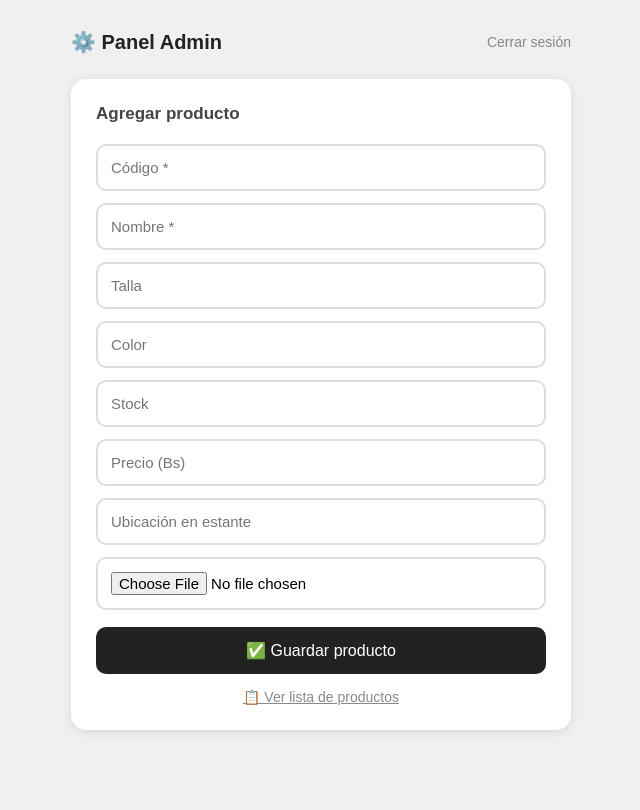
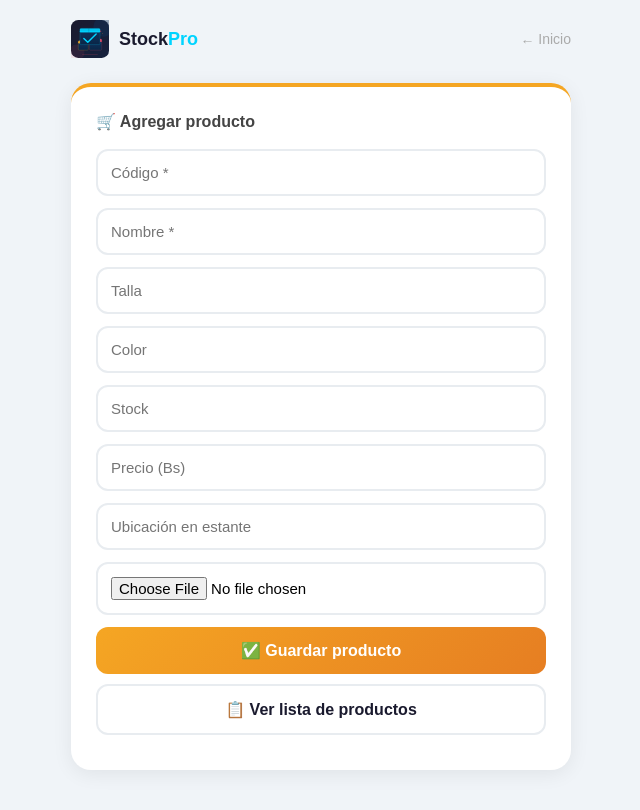
Before and after one commit to UnTalWilson/inventario-app, a Flask app: page /admin in a window 1280 px wide. Shown: the whole page, without its empty margins (319-959 px from the left). Before the commit the page ends 732 px from the top, so only its background shows below. Run offline with Flask 3, Linux system fonts and the light colour scheme; the visitor is signed in with stand-in values (Sample User, id 1); some libraries are stand-ins or nearby versions.

Commit message:
rediseño completo con CSS externo

```diff
--- /dev/null
+++ b/static/style.css
@@ -0,0 +1,139 @@
+* { box-sizing: border-box; margin: 0; padding: 0; }
+
+body {
+    font-family: Arial;
+    background: #f0f4f8;
+    min-height: 100vh;
+    padding: 20px 15px;
+}
+
+/* LOGO/HEADER */
+.header {
+    display: flex;
+    align-items: center;
+    justify-content: space-between;
+    max-width: 500px;
+    margin: 0 auto 25px;
+}
+
+.logo {
+    display: flex;
+    align-items: center;
+    gap: 10px;
+    text-decoration: none;
+}
+
+.logo img {
+    width: 38px;
+    height: 38px;
+}
+
+.logo-text {
+    font-size: 18px;
+    font-weight: bold;
+    color: #1a1a2e;
+}
+
+.logo-text span { color: #00d4ff; }
+
+/* CARDS */
+.card {
+    background: white;
+    border-radius: 20px;
+    padding: 25px;
+    width: 100%;
+    max-width: 500px;
+    margin: 0 auto 20px;
+    box-shadow: 0 4px 20px rgba(0,0,0,0.07);
+}
+
+.card-cyan { border-top: 4px solid #00d4ff; }
+.card-red { border-top: 4px solid #e94560; }
+.card-orange { border-top: 4px solid #f5a623; }
+.card-purple { border-top: 4px solid #8e44ad; }
+
+.card h3 { font-size: 16px; color: #444; margin-bottom: 18px; }
+
+/* INPUTS */
+input[type="text"],
+input[type="password"],
+input[type="number"],
+input[type="file"] {
+    width: 100%;
+    padding: 13px;
+    font-size: 15px;
+    border: 2px solid #e8ecf0;
+    border-radius: 12px;
+    margin-bottom: 12px;
+    outline: none;
+}
+
+input:focus { border-color: #00d4ff; }
+
+/* BOTONES */
+.btn {
+    display: block;
+    width: 100%;
+    padding: 14px;
+    font-size: 16px;
+    font-weight: bold;
+    border: none;
+    border-radius: 12px;
+    cursor: pointer;
+    text-align: center;
+    text-decoration: none;
+    margin-bottom: 10px;
+}
+
+.btn-cyan { background: linear-gradient(135deg, #00d4ff, #0099cc); color: white; }
+.btn-red { background: linear-gradient(135deg, #e94560, #c0392b); color: white; }
+.btn-orange { background: linear-gradient(135deg, #f5a623, #e67e22); color: white; }
+.btn-purple { background: linear-gradient(135deg, #8e44ad, #6c3483); color: white; }
+.btn-dark { background: #1a1a2e; color: white; }
+.btn-outline { background: white; color: #1a1a2e; border: 2px solid #e8ecf0; }
+
+.btn:active { opacity: 0.9; }
+
+/* MENSAJES */
+.msg-ok { background: #e6fff9; color: #00a884; padding: 12px; border-radius: 10px; text-align: center; margin-bottom: 12px; }
+.msg-error { background: #fff0f3; color: #e94560; padding: 12px; border-radius: 10px; text-align: center; margin-bottom: 12px; }
+
+/* FILAS DE RESULTADO */
+.fila { display: flex; justify-content: space-between; padding: 10px 0; border-bottom: 1px solid #f0f0f0; font-size: 15px; }
+.fila:last-child { border-bottom: none; }
+.label { color: #aaa; }
+.valor { font-weight: bold; color: #1a1a2e; }
+.stock-ok { color: #00a884; }
+.stock-bajo { color: #e94560; }
+
+/* TABLA */
+.tabla { width: 100%; max-width: 700px; margin: 0 auto; background: white; border-radius: 15px; overflow: hidden; box-shadow: 0 2px 10px rgba(0,0,0,0.07); }
+table { width: 100%; border-collapse: collapse; }
+th { background: #1a1a2e; color: white; padding: 12px; text-align: left; font-size: 14px; }
+td { padding: 12px; font-size: 14px; border-bottom: 1px solid #f0f0f0; }
+tr:last-child td { border-bottom: none; }
+tr:hover td { background: #fafafa; }
+
+/* BUSCAR INPUT */
+.search-input {
+    width: 100%;
+    max-width: 700px;
+    display: block;
+    margin: 0 auto 20px;
+    padding: 12px 16px;
+    font-size: 15px;
+    border: 2px solid #e8ecf0;
+    border-radius: 12px;
+    outline: none;
+}
+.search-input:focus { border-color: #00d4ff; }
+
+/* CENTRADO VERTICAL para login */
+.center-page {
+    display: flex;
+    flex-direction: column;
+    align-items: center;
+    justify-content: center;
+    min-height: 100vh;
+    padding: 20px 15px;
+}
--- a/templates/admin.html
+++ b/templates/admin.html
@@ -1,44 +1,41 @@
 <!DOCTYPE html>
 <html>
 <head>
-    <title>Admin - Inventario</title>
+    <title>Agregar Producto</title>
     <meta name="viewport" content="width=device-width, initial-scale=1.0">
-    <style>
-        * { box-sizing: border-box; margin: 0; padding: 0; }
-        body { font-family: Arial; background: #f0f0f0; min-height: 100vh; padding: 30px 15px; }
-        .header { display: flex; justify-content: space-between; align-items: center; max-width: 500px; margin: 0 auto 25px; }
-        .header h2 { font-size: 20px; color: #222; }
-        .logout { font-size: 14px; color: #888; text-decoration: none; }
-        .logout:hover { color: red; }
-        .card { background: white; border-radius: 15px; padding: 25px; width: 100%; max-width: 500px; margin: 0 auto; box-shadow: 0 2px 10px rgba(0,0,0,0.1); }
-        .card h3 { font-size: 17px; color: #444; margin-bottom: 20px; }
-        input { width: 100%; padding: 13px; font-size: 15px; border: 2px solid #ddd; border-radius: 10px; margin-bottom: 12px; outline: none; }
-        input:focus { border-color: #222; }
-        button { width: 100%; padding: 14px; font-size: 16px; background: #222; color: white; border: none; border-radius: 10px; cursor: pointer; margin-top: 5px; }
-        button:hover { background: #444; }
-        .exito { background: #e6ffe6; color: green; padding: 12px; border-radius: 10px; text-align: center; margin-bottom: 15px; }
-    </style>
+    <link rel="manifest" href="/static/manifest.json">
+    <meta name="theme-color" content="#00d4ff">
+    <link rel="stylesheet" href="/static/style.css">
 </head>
 <body>
-    <div class="header" style="max-width:500px; margin: 0 auto 25px;">
-        <h2>⚙️ Panel Admin</h2>
-        <a href="/logout" class="logout">Cerrar sesión</a>
+    <div class="header">
+        <a href="/inicio" class="logo">
+            <img src="/static/icon.svg">
+            <div class="logo-text">Stock<span>Pro</span></div>
+        </a>
+        <a href="/inicio" style="color:#aaa; font-size:14px; text-decoration:none;">← Inicio</a>
     </div>
 
-    <div class="card">
-        <h3>Agregar producto</h3>
+    <div class="card card-orange">
+        <h3>🛒 Agregar producto</h3>
         <form method="POST" enctype="multipart/form-data">
-            <input name="codigo" placeholder="Código *" required>
-            <input name="nombre" placeholder="Nombre *" required>
-            <input name="talla" placeholder="Talla">
-            <input name="color" placeholder="Color">
-            <input name="stock" placeholder="Stock" type="number">
-            <input name="precio" placeholder="Precio (Bs)" type="number" step="0.01">
-            <input name="ubicacion" placeholder="Ubicación en estante">
+            <input type="text" name="codigo" placeholder="Código *" required>
+            <input type="text" name="nombre" placeholder="Nombre *" required>
+            <input type="text" name="talla" placeholder="Talla">
+            <input type="text" name="color" placeholder="Color">
+            <input type="number" name="stock" placeholder="Stock">
+            <input type="number" name="precio" placeholder="Precio (Bs)" step="0.01">
+            <input type="text" name="ubicacion" placeholder="Ubicación en estante">
             <input type="file" name="imagen" accept="image/*">
-            <button type="submit">✅ Guardar producto</button>
-            <a href="/admin/lista" style="display:block; text-align:center; margin-top:15px; color:#888; font-size:14px;">📋 Ver lista de productos</a>
+            <button type="submit" class="btn btn-orange">✅ Guardar producto</button>
         </form>
+        <a href="/admin/lista" class="btn btn-outline" style="margin-top:10px;">📋 Ver lista de productos</a>
     </div>
+
+    <script>
+        if ('serviceWorker' in navigator) {
+            navigator.serviceWorker.register('/static/sw.js');
+        }
+    </script>
 </body>
 </html>
```
Also changed, not shown: templates/buscar.html (+23 -41 lines), templates/editar.html (+30 -29 lines), templates/inicio.html (+26 -35 lines), templates/lista.html (+19 -34 lines), templates/login.html (+24 -24 lines), templates/reportes.html (+31 -38 lines), templates/ventas.html (+21 -29 lines).
